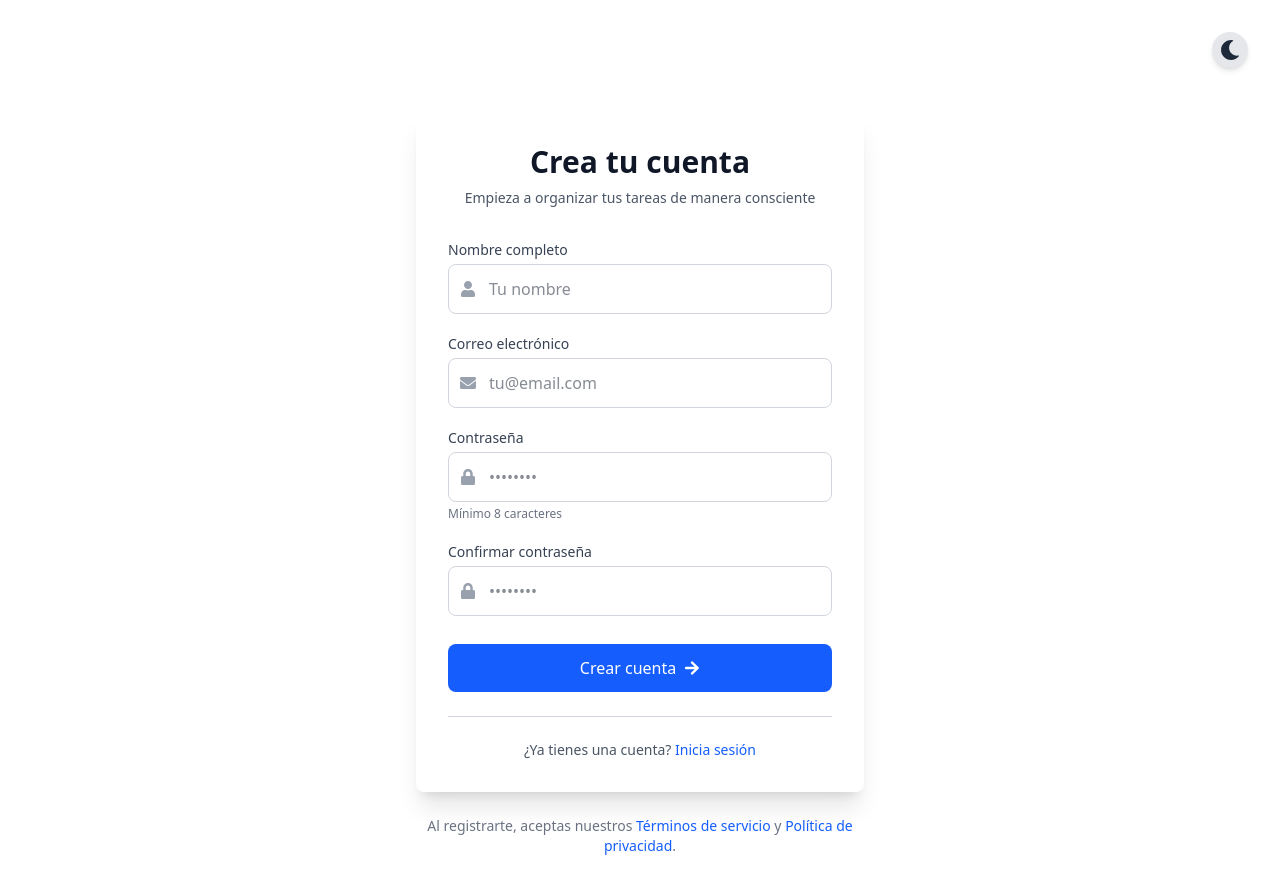
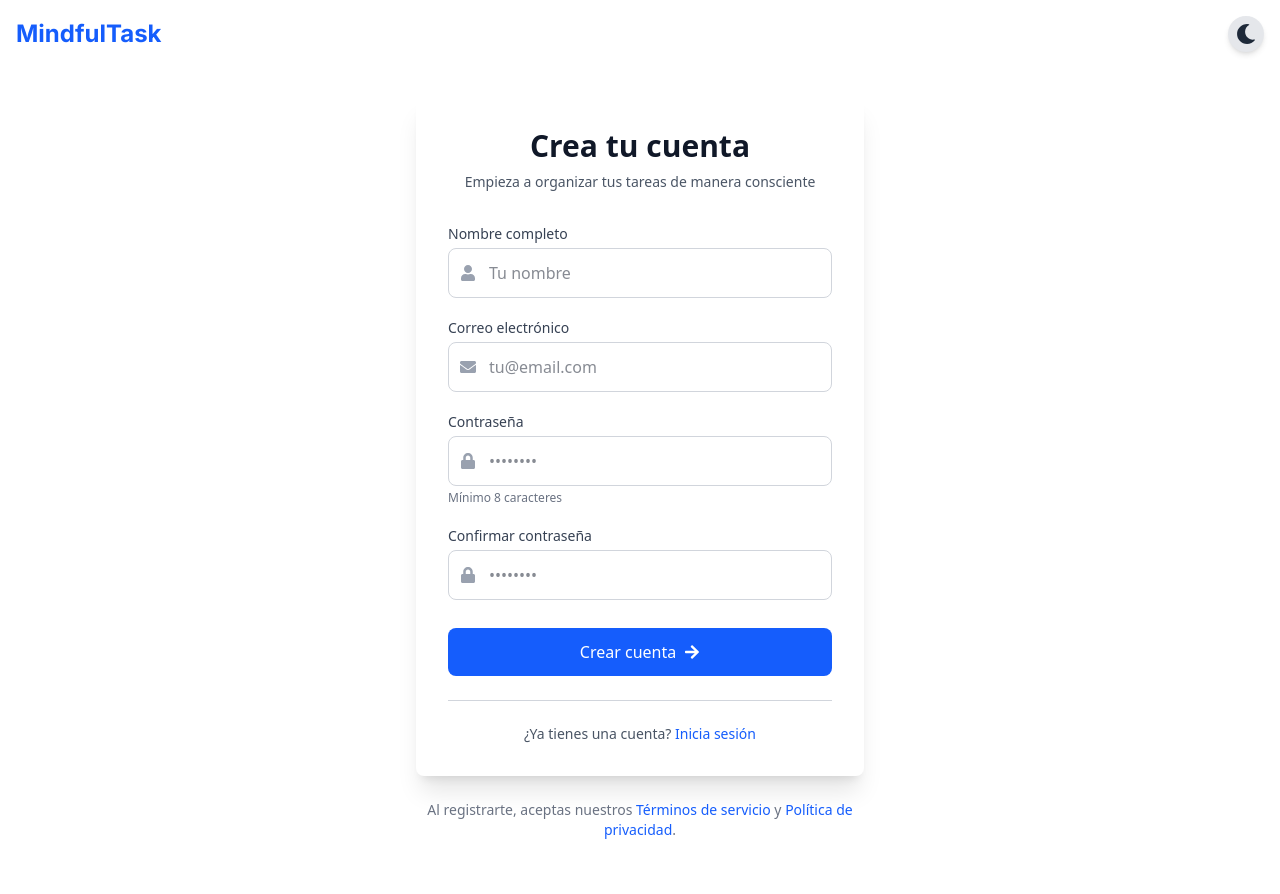
Before and after one commit to psicokey/mindfultask, a Next.js app: page /register in a window 1280 px wide. Shown: the top 894 px of the page. After the commit the page ends 868 px from the top, so only its background shows below. Built offline with nearby package versions, Linux system fonts and the light colour scheme.

Commit message:
proyecto funcional-2

```diff
--- a/src/app/(auth)/layout.tsx
+++ b/src/app/(auth)/layout.tsx
@@ -1,6 +1,7 @@
 import type { Metadata } from "next";
 import { Geist, Geist_Mono } from "next/font/google";
 import ThemeSwitcher from "app/components/ThemeSwitcher";
+import Link from "next/link";
 
 const geistSans = Geist({
   variable: "--font-geist-sans",
@@ -28,12 +29,16 @@ export default function AuthLayout({
   return (
 
     <main className={`min-h-screen bg-white dark:bg-gray-900 text-gray-900 dark:text-white font-geist-sans ${geistSans.variable} ${geistMono.variable}`}>
-      <div className="container mx-auto px-4 py-8 sm:px-6 lg:px-8">
-        <div className="flex justify-end mb-4">
+      <header className="bg-white dark:bg-gray-800 shadow-md">
+        <div className="container mx-auto px-4 py-4 flex justify-between items-center">
+          <Link href="/" className="text-2xl font-bold text-blue-600 dark:text-blue-400 hover:text-blue-700 dark:hover:text-blue-300 transition-colors">
+            MindfulTask
+          </Link>
           <ThemeSwitcher />
+
         </div>
-        {children}
-      </div>
+      </header>
+      {children}
     </main>
   );
 }
--- a/src/app/page.tsx
+++ b/src/app/page.tsx
@@ -53,7 +53,7 @@ export default function Home() {
             {/* Asegúrate de que estas imágenes tengan un fondo transparente o sean SVG */}
             <img src="/nextjs-logo.svg" alt="Next.js" className="h-12 dark:invert" /> {/* dark:invert para logos oscuros */}
             <img src="/tailwindcss-logo.svg" alt="Tailwind CSS" className="h-8" />
-            <img src="/react-logo.svg" alt="React" className="h-12 dark:invert" />
+            <img src="/react-logo.svg" alt="React" className="h-12" />
             <img src="/typescript-logo.svg" alt="TypeScript" className="h-10" />
             <img src="/mariadb-logo.svg" alt="MariaDB" className="h-10" />
           </div>
@@ -239,7 +239,7 @@ export default function Home() {
             <div>
               <h4 className="font-bold mb-4">Conectar</h4>
               <div className="flex space-x-4">
-                <Link href="https://github.com/tu-usuario/mindfultask" className="text-gray-400 hover:text-white transition-colors">
+                <Link href="https://github.com/psicokey" className="text-gray-400 hover:text-white transition-colors">
                   <FaGithub className="text-2xl" />
                 </Link>
                 <Link href="#" className="text-gray-400 hover:text-white transition-colors">
```
Also changed, not shown: src/app/api/auth/logout/route.ts (deleted), src/app/api/pomodoro/[id]/route.ts (deleted).
